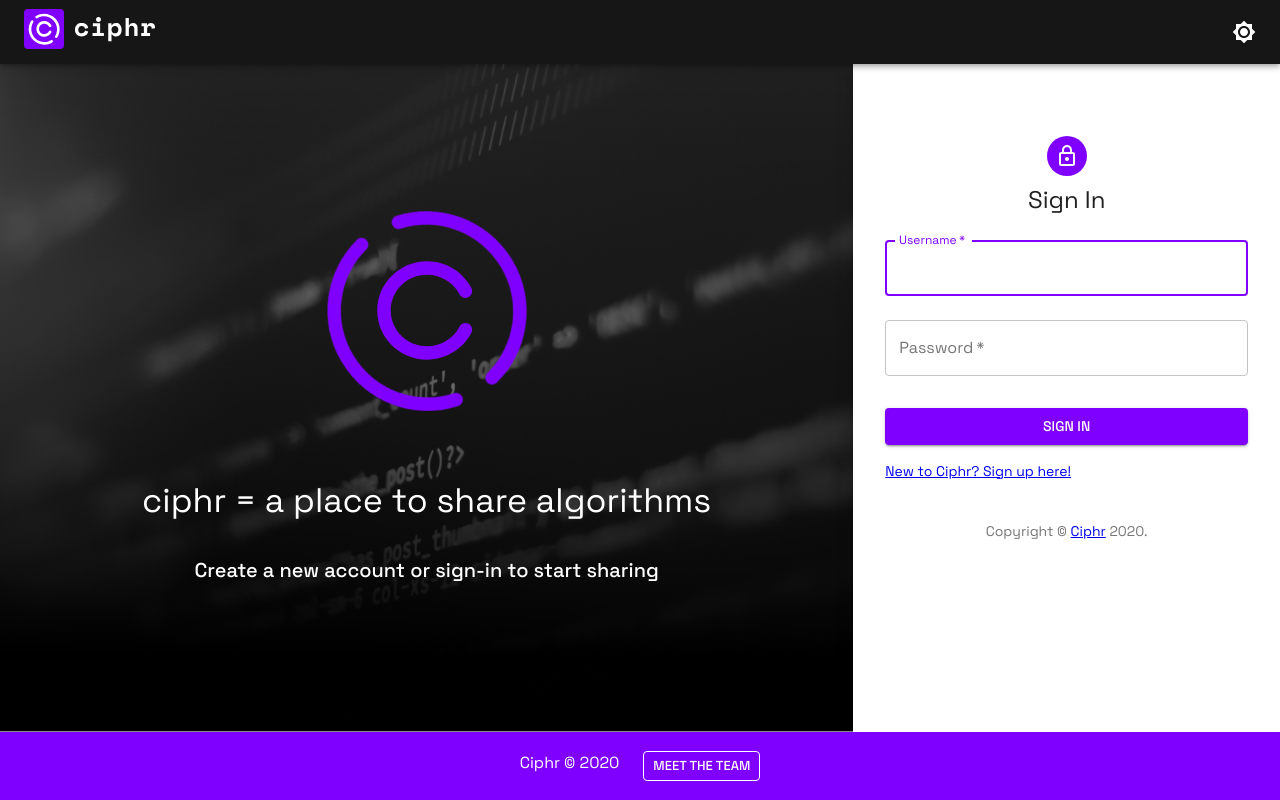
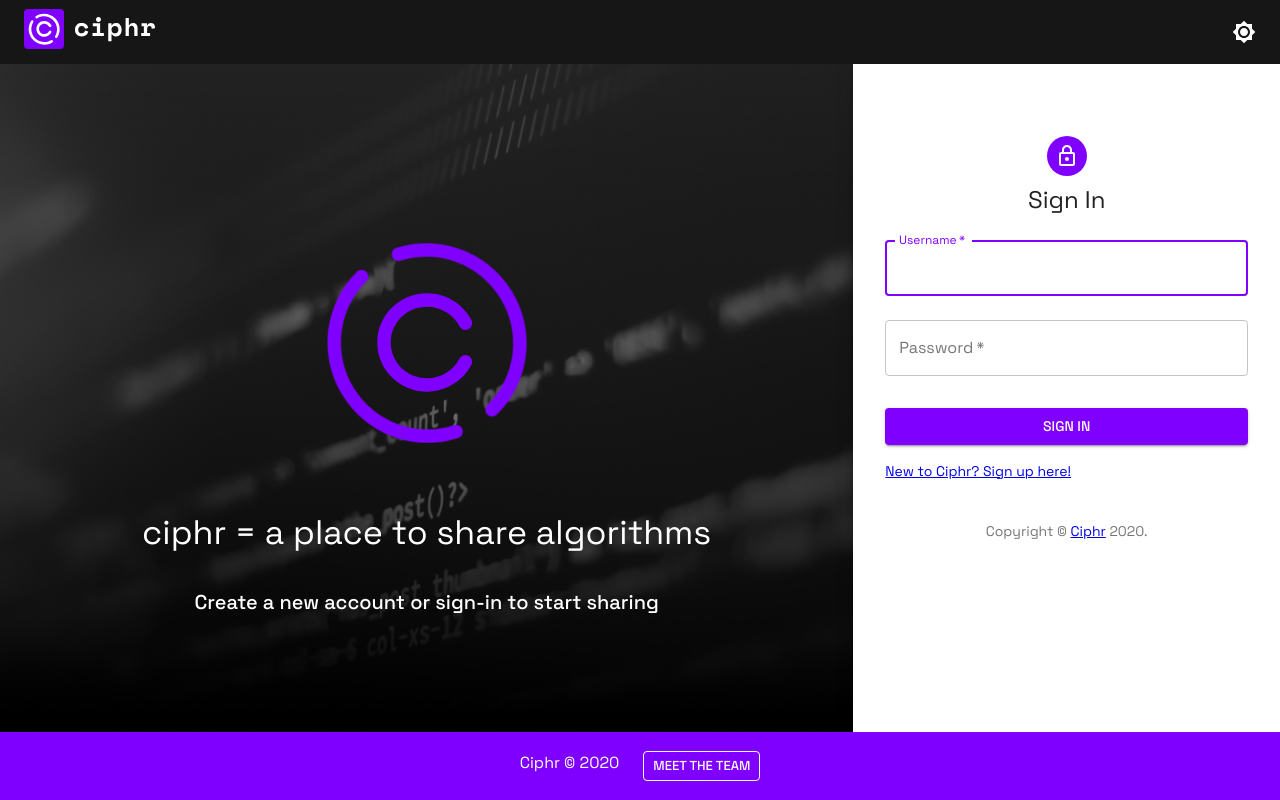
Before and after one commit to zachdrummond/ciphr, a React (Create React App) app in the folder client/: page / in a window 1280 px wide. Built offline with nearby package versions, Linux system fonts and the light colour scheme.

Commit message:
fixed footer

```diff
--- a/client/src/App.js
+++ b/client/src/App.js
@@ -57,7 +57,10 @@ const useStyles = makeStyles((theme) => ({
     display: "flex",
     flexDirection: "column",
     justifyContent: "space-between",
-    height: "100vh",
+    height: "100%",
+  },
+  topChild: {
+    flexGrow: "1",
   },
 }));
 
@@ -79,14 +82,13 @@ function App() {
   }, [jwt]);
 
   return (
-    <div className="App">
+    <div className="App" style={{ height: "100vh" }}>
       <ThemeProvider theme={appliedTheme}>
         <CssBaseline />
         <Router>
+          <AuthContext.Provider value={{ jwt, setJwt, username, setUsername }}>
             <div className={classes.flexparent}>
-            <AuthContext.Provider
-              value={{ jwt, setJwt, username, setUsername }}
-            >
+              <div className={classes.topChild}>
                 <Header theme={theme} setTheme={setTheme} />
                 <Switch>
                   <ProtectedRoute
@@ -110,15 +112,21 @@ function App() {
                     path="/algorithms"
                     component={MyAlgorithms}
                   />
-                <ProtectedRoute exact path="/home" component={AllAlgorithms} />
+                  <ProtectedRoute
+                    exact
+                    path="/home"
+                    component={AllAlgorithms}
+                  />
                   <Route exact path="/signup" component={SignUp} />
                   <Route exact path="/login" component={Login} />
                   <Route exact path="/" component={Login} />
                   <Route path="/" component={NotFound} />
                 </Switch>
+              </div>
+
               <Footer />
+            </div>
           </AuthContext.Provider>
-          </div>
         </Router>
       </ThemeProvider>
     </div>
--- a/client/src/containers/Login/Login.jsx
+++ b/client/src/containers/Login/Login.jsx
@@ -38,6 +38,7 @@ const useStyles = makeStyles((theme) => ({
     backgroundSize: "cover",
     backgroundPosition: "center",
     color: "white",
+    height: "100%",
   },
   paper: {
     margin: theme.spacing(8, 4),
@@ -105,8 +106,9 @@ export default function SignInSide() {
 
   return (
     <Grid container component="main" className={classes.root}>
-      <CssBaseline />
-      <Grid item xs={0} sm={6} md={8} className={classes.about}>
+      {/* <CssBaseline /> */}
+      <Grid item xs={12} sm={6} md={8}>
+        <Box p={4} className={classes.about}>
           <Box my={8}>
             <motion.svg
               width="200"
@@ -122,14 +124,14 @@ export default function SignInSide() {
               // }}
             >
               <path
-              fill-rule="evenodd"
-              clip-rule="evenodd"
+                fillRule="evenodd"
+                clipRule="evenodd"
                 d="M96.5493 59.5C77.1074 59.5 61.5 75.0217 61.5 93.9807C61.5 112.94 77.1074 128.461 96.5493 128.461C110.207 128.461 122.009 120.785 127.797 109.617C129.449 106.43 133.372 105.185 136.559 106.837C139.746 108.489 140.991 112.412 139.339 115.599C131.373 130.97 115.184 141.461 96.5493 141.461C70.0971 141.461 48.5 120.288 48.5 93.9807C48.5 67.6737 70.0971 46.5 96.5493 46.5C115.184 46.5 131.373 56.9913 139.339 72.3621C140.991 75.5493 139.746 79.4722 136.559 81.1241C133.372 82.776 129.449 81.5313 127.797 78.3441C122.009 67.1768 110.207 59.5 96.5493 59.5Z"
                 fill="#8000ff"
               />
               <motion.path
-              fill-rule="evenodd"
-              clip-rule="evenodd"
+                fillRule="evenodd"
+                clipRule="evenodd"
                 d="M13.6751 94.4855C13.6751 134.068 41.0544 167.192 77.7463 175.77C81.2419 176.587 83.4131 180.084 82.5959 183.579C81.7786 187.075 78.2824 189.246 74.7868 188.429C32.2966 178.495 0.67511 140.192 0.67511 94.4855C0.67511 48.9873 32.0086 10.8262 74.205 0.68013C77.6954 -0.159134 81.2053 1.99002 82.0445 5.48039C82.8838 8.97075 80.7346 12.4806 77.2443 13.3199C40.8046 22.0818 13.6751 55.084 13.6751 94.4855ZM110.579 183.579C109.762 180.084 111.933 176.587 115.429 175.77C152.121 167.192 179.5 134.068 179.5 94.4855C179.5 55.084 152.371 22.0818 115.931 13.3199C112.44 12.4806 110.291 8.97075 111.131 5.48039C111.97 1.99002 115.48 -0.159134 118.97 0.68013C161.166 10.8262 192.5 48.9873 192.5 94.4855C192.5 140.192 160.879 178.495 118.388 188.429C114.893 189.246 111.397 187.075 110.579 183.579Z"
                 fill="#8000ff"
                 // initial={{ rotate: 0 }}
@@ -155,6 +157,7 @@ export default function SignInSide() {
               Create a new account or sign-in to start sharing
             </Typography>
           </Box>
+        </Box>
       </Grid>
       <Grid item xs={12} sm={6} md={4} component={Paper} elevation={6} square>
         <Grid className={classes.paper}>
```
Lines whose indentation alone changed are shown as unchanged.
